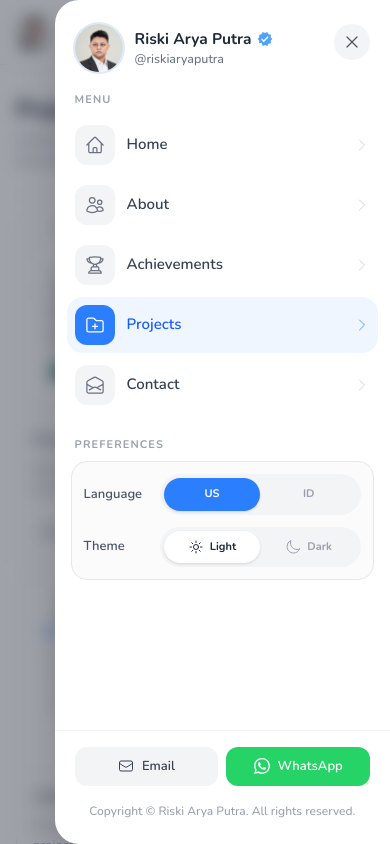
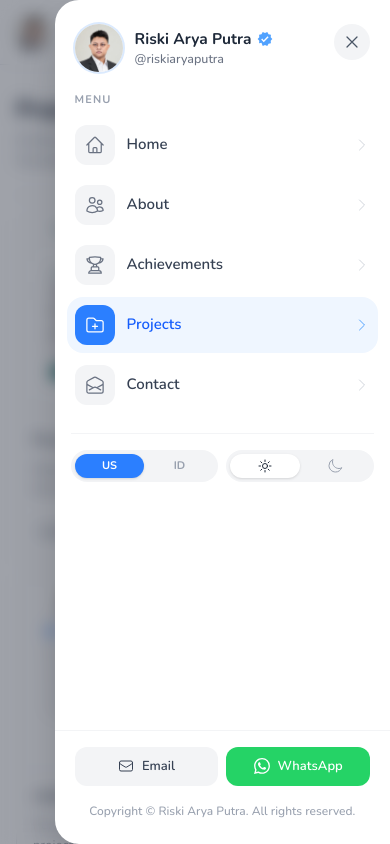
Before and after one commit to riskiaryaptr/portofolio, a React (Vite) app: page /projects in a window 390 px wide. Both pictures are taken after a click on the button 354 px from the left and 32 px from the top of the page. Shown: the top 844 px of the page. Built offline with nearby package versions, Linux system fonts and the light colour scheme.

Commit message:
update language and thema

```diff
--- a/src/Frontend/Components/Header.jsx
+++ b/src/Frontend/Components/Header.jsx
@@ -156,16 +156,9 @@ function Header() {
                             </ul>
 
                             {/* Preferences */}
-                            <p className="mt-6 px-2 pb-2 text-[11px] font-bold uppercase tracking-widest text-gray-400 dark:text-gray-500">{t.nav.preferences}</p>
-                            <div className="mx-1 space-y-3 rounded-2xl border border-gray-200 dark:border-gray-800 bg-gray-50/70 dark:bg-gray-900/60 p-3">
-                                <div className="flex items-center gap-3">
-                                    <span className="w-16 shrink-0 text-[13px] font-semibold text-gray-600 dark:text-gray-400">{t.nav.language}</span>
-                                    <LanguageToggle size="lg" />
-                                </div>
-                                <div className="flex items-center gap-3">
-                                    <span className="w-16 shrink-0 text-[13px] font-semibold text-gray-600 dark:text-gray-400">{t.nav.theme}</span>
-                                    <ThemeToggle size="lg" showLabels />
-                                </div>
+                            <div className="mt-5 mx-1 flex items-center gap-2 border-t border-gray-100 dark:border-gray-800 pt-4">
+                                <LanguageToggle />
+                                <ThemeToggle />
                             </div>
                         </div>
 
```
